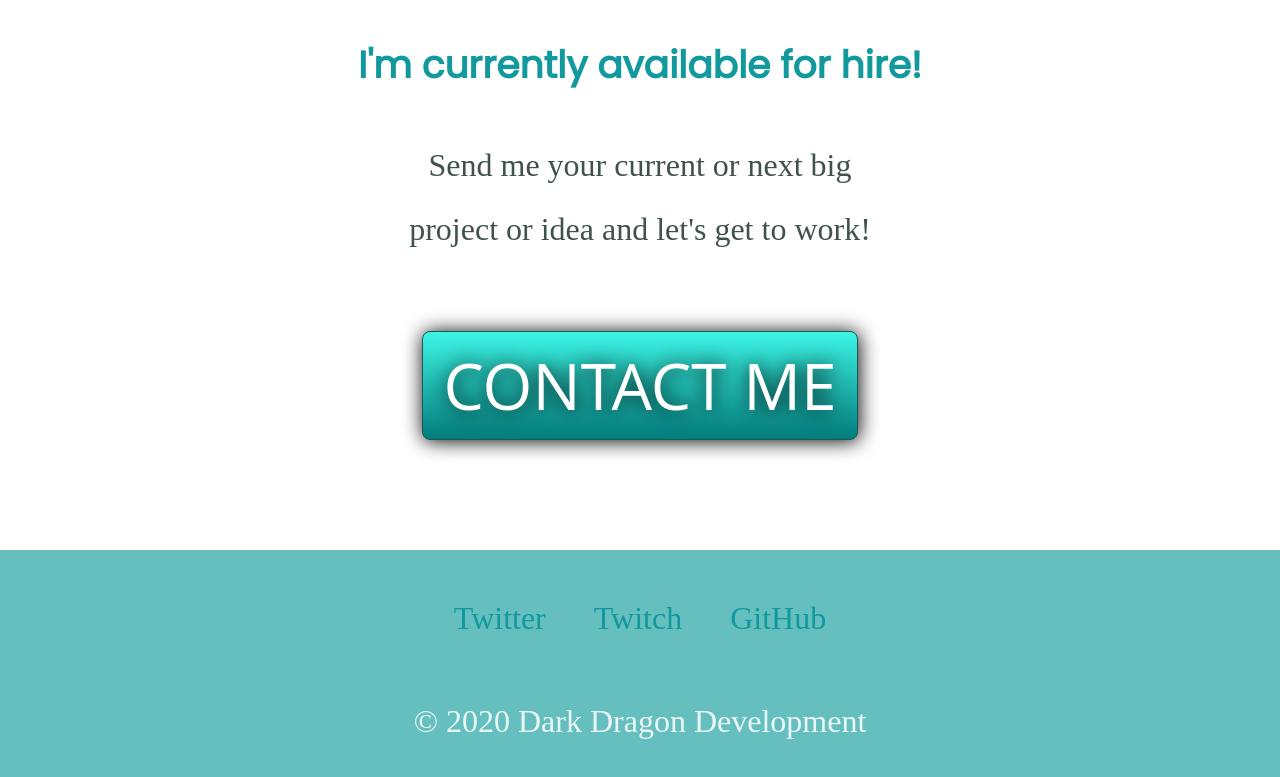
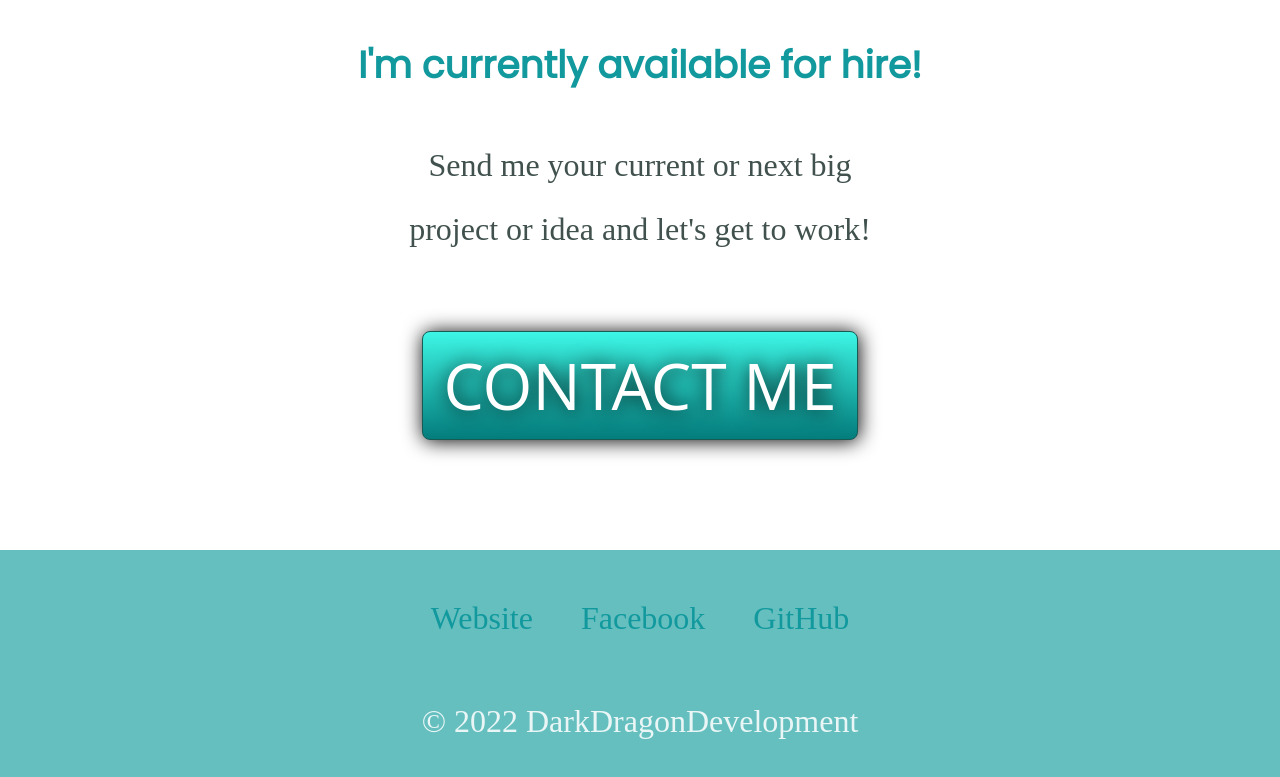
Before and after one commit to DarkDragonDevelopment/MyWebsite, a plain HTML site: page index.html in a window 1280 px wide. Shown: the part 3754-4531 px from the top of the page. Drawn offline with Linux system fonts and the light colour scheme; a web font is replaced by a local one.

Commit message:
Update index.html

```diff
--- a/index.html
+++ b/index.html
@@ -56,10 +56,10 @@
 
 
     <div class="bottom-container">
-      <a class="footer-link" href="https://www.twitter.com/DTopaz88">Twitter</a>
-      <a class="footer-link" href="https://www.twitch.tv/darktopaz88">Twitch</a>
-      <a class="footer-link" href="https://www.github.com/KenTheCoder88">GitHub</a>
-      <p class="copyright">© 2020 Dark Dragon Development</p>
+      <a class="footer-link" href="https://www.darkdragondevelopment.com/">Website</a>
+      <a class="footer-link" href="https://www.facebook.com/DarkDragonDevelopment/">Facebook</a>
+      <a class="footer-link" href="https://www.github.com/DarkDragonDevelopment">GitHub</a>
+      <p class="copyright">© 2022 DarkDragonDevelopment</p>
     </div>
   </body>
 </html>
```
